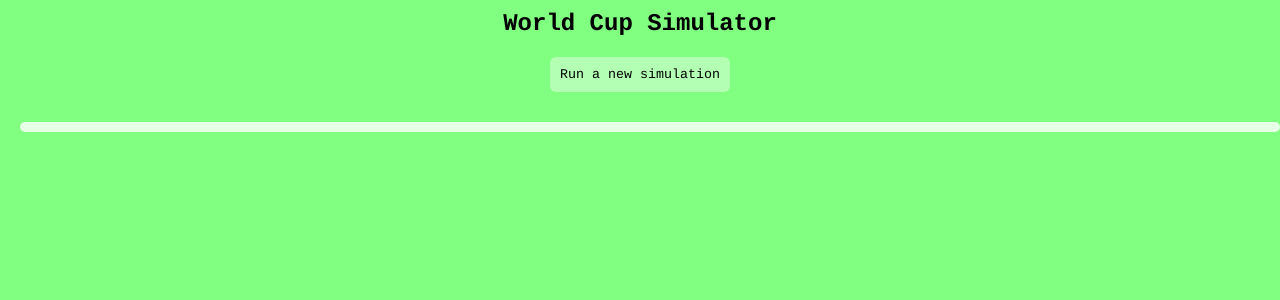
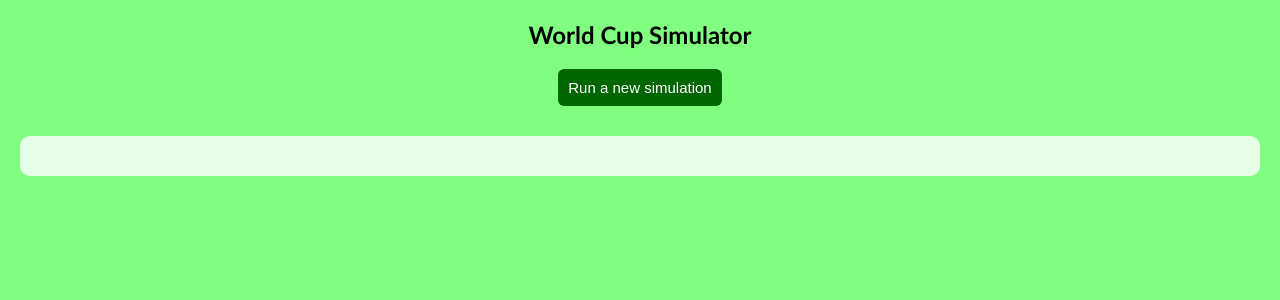
Before and after one commit to lfgodoi/world-cup-simulator, a Flask app: page / in a window 1280 px wide. Shown: the top 300 px of the page. Run offline with Flask 2, Linux system fonts and the light colour scheme; some libraries are stand-ins or nearby versions.

Commit message:
CSS General setup fixed

```diff
--- a/app/sources/templates/static/functions.js
+++ b/app/sources/templates/static/functions.js
@@ -1,12 +1,12 @@
-// Atualização das figuras de um lado
+// Updating the simulated results
 function runSimulation() {
-    req = $.ajax({
-        url : '/run',
-        type : 'POST',
+    request = $.ajax({
+        url : "/run",
+        type : "POST",
         data : {}
     });
-    req.done(function(data) {
-        document.getElementById("div-group-stage").innerHTML = data.content_group_stage;
-        document.getElementById("div-knockout").innerHTML = data.content_knockout;
+    request.done(function(data) {
+        $("#div-group-stage").html(data.content_group_stage);
+        $("#div-knockout").html(data.content_knockout);
     });
 }
--- a/app/sources/templates/static/styles.css
+++ b/app/sources/templates/static/styles.css
@@ -1,32 +1,58 @@
+/* General setup */
+
 :root {
-    --inner: #b3ffb3;
+    --inner: #006600;
     --outer: #e6ffe6;
     --back: #80ff80;
+    --textwhite: #ffffff;
+    --textblack: #000000;
 }
 
-html * {
-    font-family: Courier !important;
-    margin: 10px;
+* {
+    box-sizing: border-box;
+}
+
+body {
+    font-family: 'Trebuchet MS', sans-serif;
+    margin: 0;
     padding: 0;
     background-color: var(--back);
+    text-align: center;
 }
 
+/* Match result area */
+
 .div-results {
-    display: inline-block;
-    width: 100%;
-    text-align: center;
+    margin: 30px 20px 30px 20px;
     background-color: var(--outer);
-    border-radius: 6px;
-    overflow-y: auto;
+    padding: 20px;
+    border-radius: 10px;
 }
+
+/* Page header */
 
 .div-header {
     text-align: center;
 }
 
+/* Simulation button */
+
 .button-run {
     background-color: var(--inner);
+    color: var(--textwhite);
+    font-size: 15px;
     border: none;
     padding: 10px;
     border-radius: 6px;
+    cursor: pointer;
 }
+
+.button-run:hover {
+    background-color: var(--outer);
+    color: var(--textblack);
+}
+
+.button-run:active {
+    background-color: var(--inner);
+    color: var(--textwhite);
+}
--- a/app/sources/utils.py
+++ b/app/sources/utils.py
@@ -12,8 +12,8 @@ def generate_matches():
 # Algorithm for estimating match results
 def estimate_results(team_a, team_b, penalties=False):
     std = 1.0
-    prop_a = 1.25 + 0.15*(team_a[1] - team_b[0])
-    prop_b = 1.25 + 0.15*(team_b[1] - team_a[0])
+    prop_a = 1.2 + 0.2*(team_a[1] - team_b[0])
+    prop_b = 1.2 + 0.2*(team_b[1] - team_a[0])
     if penalties:
         prop = 4
         a = int(np.random.normal(prop, std))
```
